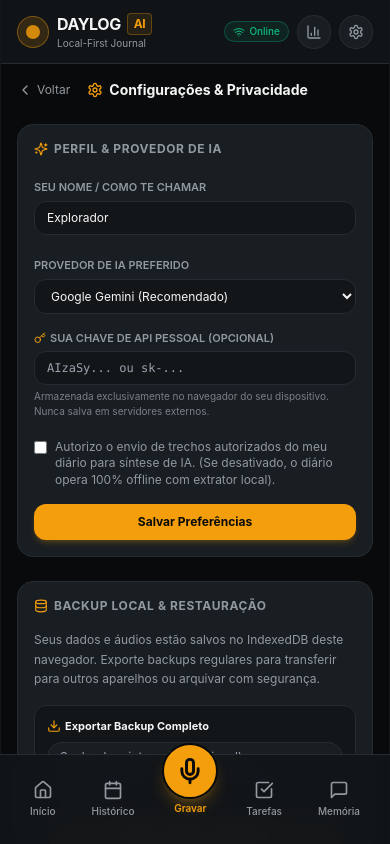
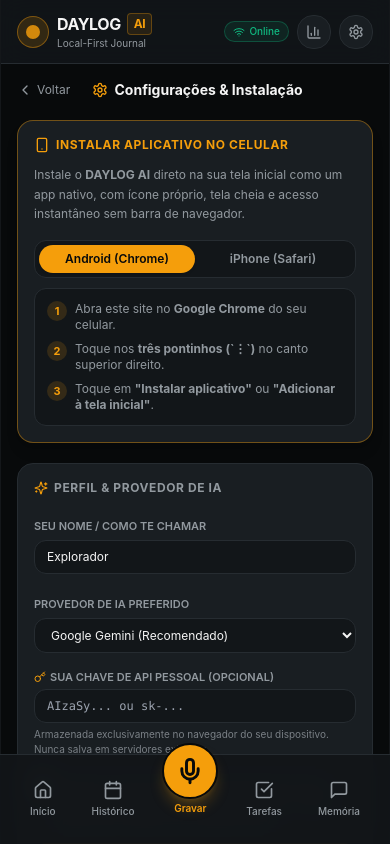
Before and after one commit to gabriell47ferreira-sys/DAYLOG, a Next.js app: page / in a window 390 px wide. Both pictures are taken after a click on the button 356 px from the left and 31 px from the top of the page. Shown: the top 844 px of the page. Built offline with nearby package versions, Linux system fonts and the light colour scheme.

Commit message:
feat: add mobile installation section with 1-click install and device guides in Settings

```diff
--- a/src/modules/settings/SettingsView.tsx
+++ b/src/modules/settings/SettingsView.tsx
@@ -15,6 +15,9 @@ import {
   AlertCircle,
   Sparkles,
   Info,
+  Smartphone,
+  Share2,
+  CheckCircle2,
 } from 'lucide-react';
 import { UserSettings } from '@/types';
 import { db } from '@/services/database';
@@ -32,12 +35,41 @@ export const SettingsView: React.FC<SettingsViewProps> = ({ onBack, onDataReset
   const [aiProvider, setAiProvider] = useState<'gemini' | 'openai' | 'server_default'>('gemini');
   const [hasConsentedAI, setHasConsentedAI] = useState<boolean>(true);
 
+  // PWA Install prompt state
+  // eslint-disable-next-line @typescript-eslint/no-explicit-any
+  const [deferredPrompt, setDeferredPrompt] = useState<any>(null);
+  const [isStandalone, setIsStandalone] = useState<boolean>(false);
+  const [installSuccess, setInstallSuccess] = useState<boolean>(false);
+  const [selectedMobileTab, setSelectedMobileTab] = useState<'android' | 'ios'>('android');
+
   // Backup states
   const [backupPassword, setBackupPassword] = useState<string>('');
   const [restorePassword, setRestorePassword] = useState<string>('');
   const [backupStatus, setBackupStatus] = useState<string | null>(null);
   const [isProcessingBackup, setIsProcessingBackup] = useState<boolean>(false);
   const [isSavedMessage, setIsSavedMessage] = useState<boolean>(false);
+
+  useEffect(() => {
+    // Check if running in standalone mode (already installed)
+    if (typeof window !== 'undefined') {
+      const isStandaloneMode =
+        window.matchMedia('(display-mode: standalone)').matches ||
+        // eslint-disable-next-line @typescript-eslint/no-explicit-any
+        (window.navigator as any).standalone === true;
+      setIsStandalone(isStandaloneMode);
+
+      // Listen for browser PWA install event (Android / Chrome)
+      const handleBeforeInstall = (e: Event) => {
+        e.preventDefault();
+        setDeferredPrompt(e);
+      };
+
+      window.addEventListener('beforeinstallprompt', handleBeforeInstall);
+      return () => {
+        window.removeEventListener('beforeinstallprompt', handleBeforeInstall);
+      };
+    }
+  }, []);
 
   useEffect(() => {
     db.user_settings.get('default').then((saved) => {
@@ -50,6 +82,16 @@ export const SettingsView: React.FC<SettingsViewProps> = ({ onBack, onDataReset
       }
     });
   }, []);
+
+  const handleInstallClick = async () => {
+    if (!deferredPrompt) return;
+    deferredPrompt.prompt();
+    const { outcome } = await deferredPrompt.userChoice;
+    if (outcome === 'accepted') {
+      setInstallSuccess(true);
+      setDeferredPrompt(null);
+    }
+  };
 
   const handleSaveSettings = async (e: React.FormEvent) => {
     e.preventDefault();
@@ -140,7 +182,7 @@ export const SettingsView: React.FC<SettingsViewProps> = ({ onBack, onDataReset
   };
 
   return (
-    <div className="flex-1 overflow-y-auto px-4 py-4 space-y-6 bottom-nav-safe">
+    <div className="flex-1 overflow-y-auto px-4 py-4 space-y-5 bottom-nav-safe">
       {/* Header */}
       <div className="flex items-center justify-between">
         <button
@@ -152,7 +194,7 @@ export const SettingsView: React.FC<SettingsViewProps> = ({ onBack, onDataReset
         </button>
         <h2 className="text-sm font-bold text-primary flex items-center gap-1.5">
           <Settings className="w-4 h-4 text-accent" />
-          <span>Configurações & Privacidade</span>
+          <span>Configurações & Instalação</span>
         </h2>
         <div className="w-12" />
       </div>
@@ -163,6 +205,97 @@ export const SettingsView: React.FC<SettingsViewProps> = ({ onBack, onDataReset
           <span>Configurações atualizadas com sucesso!</span>
         </div>
       )}
+
+      {/* NOVO MÓDULO: INSTALAÇÃO NO CELULAR */}
+      <div className="p-4 rounded-2xl bg-surface border border-accent/40 shadow-lg space-y-3">
+        <div className="flex items-center justify-between">
+          <h3 className="text-xs font-bold uppercase tracking-wider text-accent flex items-center gap-1.5">
+            <Smartphone className="w-4 h-4 text-accent" />
+            <span>Instalar Aplicativo no Celular</span>
+          </h3>
+          {isStandalone && (
+            <span className="px-2 py-0.5 rounded-full text-[10px] font-semibold bg-success/15 text-success border border-success/30 flex items-center gap-1">
+              <CheckCircle2 className="w-3 h-3" /> Instalado
+            </span>
+          )}
+        </div>
+
+        <p className="text-xs text-secondary leading-relaxed">
+          Instale o <strong>DAYLOG AI</strong> direto na sua tela inicial como um app nativo, com ícone próprio, tela cheia e acesso instantâneo sem barra de navegador.
+        </p>
+
+        {/* 1-Click Install Button if supported by browser */}
+        {deferredPrompt && (
+          <button
+            onClick={handleInstallClick}
+            className="w-full py-3 px-4 rounded-xl bg-accent hover:bg-accent-hover text-background text-xs font-bold flex items-center justify-center space-x-2 shadow-lg shadow-accent/25 transition-all active:scale-95 animate-pulse"
+          >
+            <Download className="w-4 h-4 stroke-[2.5]" />
+            <span>Instalar Agora na Tela Inicial</span>
+          </button>
+        )}
+
+        {installSuccess && (
+          <div className="p-3 rounded-xl bg-success/15 border border-success/30 text-success text-xs flex items-center gap-2">
+            <Check className="w-4 h-4" />
+            <span>Aplicativo instalado com sucesso no seu dispositivo!</span>
+          </div>
+        )}
+
+        {/* Device Guide Tabs */}
+        <div className="pt-1 space-y-2.5">
+          <div className="flex bg-graphite p-1 rounded-xl border border-border">
+            <button
+              onClick={() => setSelectedMobileTab('android')}
+              className={`flex-1 py-1.5 text-xs font-semibold rounded-lg transition-all ${
+                selectedMobileTab === 'android' ? 'bg-accent text-background shadow' : 'text-secondary hover:text-primary'
+              }`}
+            >
+              Android (Chrome)
+            </button>
+            <button
+              onClick={() => setSelectedMobileTab('ios')}
+              className={`flex-1 py-1.5 text-xs font-semibold rounded-lg transition-all ${
+                selectedMobileTab === 'ios' ? 'bg-accent text-background shadow' : 'text-secondary hover:text-primary'
+              }`}
+            >
+              iPhone (Safari)
+            </button>
+          </div>
+
+          {selectedMobileTab === 'android' ? (
+            <div className="p-3 rounded-xl bg-graphite border border-border text-xs text-secondary space-y-2">
+              <div className="flex items-start gap-2">
+                <span className="w-5 h-5 rounded-full bg-accent/15 text-accent font-bold flex items-center justify-center shrink-0 text-[11px]">1</span>
+                <span>Abra este site no <strong>Google Chrome</strong> do seu celular.</span>
+              </div>
+              <div className="flex items-start gap-2">
+                <span className="w-5 h-5 rounded-full bg-accent/15 text-accent font-bold flex items-center justify-center shrink-0 text-[11px]">2</span>
+                <span>Toque nos <strong>três pontinhos (`⋮`)</strong> no canto superior direito.</span>
+              </div>
+              <div className="flex items-start gap-2">
+                <span className="w-5 h-5 rounded-full bg-accent/15 text-accent font-bold flex items-center justify-center shrink-0 text-[11px]">3</span>
+                <span>Toque em <strong>&quot;Instalar aplicativo&quot;</strong> ou <strong>&quot;Adicionar à tela inicial&quot;</strong>.</span>
+              </div>
+            </div>
+          ) : (
+            <div className="p-3 rounded-xl bg-graphite border border-border text-xs text-secondary space-y-2">
+              <div className="flex items-start gap-2">
+                <span className="w-5 h-5 rounded-full bg-accent/15 text-accent font-bold flex items-center justify-center shrink-0 text-[11px]">1</span>
+                <span>Abra este site no navegador <strong>Safari</strong> do seu iPhone.</span>
+              </div>
+              <div className="flex items-start gap-2">
+                <span className="w-5 h-5 rounded-full bg-accent/15 text-accent font-bold flex items-center justify-center shrink-0 text-[11px]">2</span>
+                <span>Toque no botão de <strong>Compartilhar</strong> (ícone do quadrado com seta para cima na barra inferior).</span>
+              </div>
+              <div className="flex items-start gap-2">
+                <span className="w-5 h-5 rounded-full bg-accent/15 text-accent font-bold flex items-center justify-center shrink-0 text-[11px]">3</span>
+                <span>Role para baixo e selecione <strong>&quot;Adicionar à Tela de Início&quot;</strong>.</span>
+              </div>
+            </div>
+          )}
+        </div>
+      </div>
 
       {/* User Profile & IA Key Settings */}
       <form onSubmit={handleSaveSettings} className="p-4 rounded-2xl bg-surface border border-border space-y-4">
```
